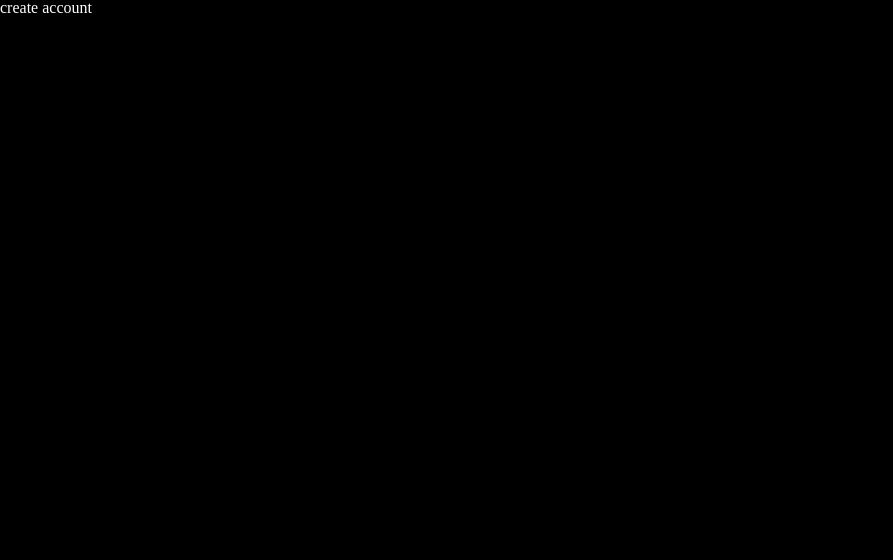
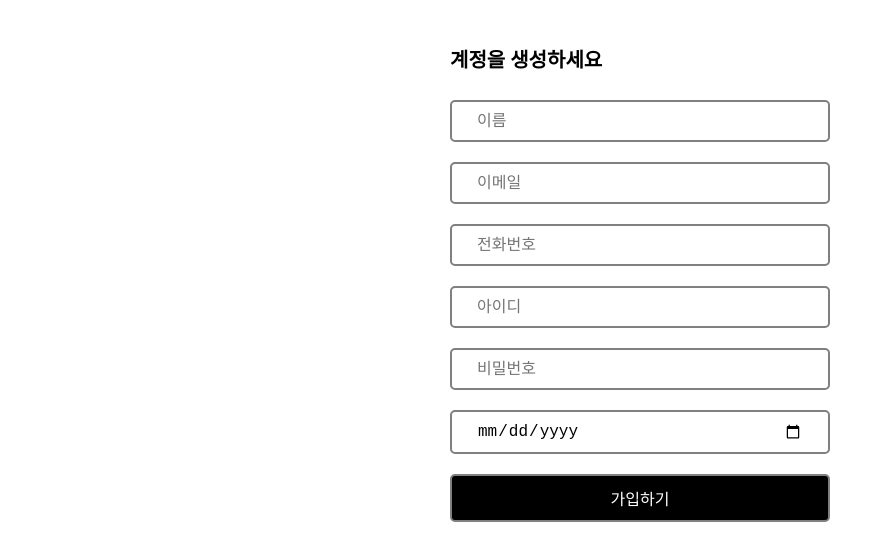
Before and after one commit to kimyiyoungg/workpulse, a React (Vite) app: page /create-account in a window 1280 px wide. Shown: the top 560 px of the page, without its empty margins (0-893 px from the left). Built offline with nearby package versions, Linux system fonts and the light colour scheme.

Commit message:
create-account 화면 구성

```diff
--- a/package.json
+++ b/package.json
@@ -10,6 +10,7 @@
     "preview": "vite preview"
   },
   "dependencies": {
+    "firebase": "^10.1.0",
     "react": "^19.0.0",
     "react-dom": "^19.0.0",
     "react-router-dom": "^6.14.2",
--- a/src/App.tsx
+++ b/src/App.tsx
@@ -6,6 +6,10 @@ import Login from "./routes/login";
 import CreateAccount from "./routes/create-account";
 import { createGlobalStyle } from "styled-components";
 import reset from "styled-reset";
+import { useEffect, useState } from "react";
+import LodingScreen from "./components/loding-screen";
+import { auth } from "./firebase";
+import styled from "styled-components";
 
 const router = createBrowserRouter([
   {
@@ -41,17 +45,31 @@ const GlobalStyles = createGlobalStyle`
     box-sizing:border-box;
   }
   body{
-    background-color: black;
-    color: white;
+    background-color: white;
+    color: black;
   }
 `;
 
+const Wrapper = styled.div`
+  height: 100vh;
+  display: flex;
+  justify-content: center;
+`;
+
 function App() {
+  const [isLoding, setLoding] = useState(true);
+  const init = async() => {
+    //firebase 로딩 : 로그인 여부와 유저가 누구인지 체크하는 동안
+    await auth.authStateReady(); //Firebase가 쿠키와 토큰을 읽고 백엔드와 소통해서 로그인 여부를 확인하는 동안 기다림
+    //setTimeout(() => setLoding(false), 2000)
+    setLoding(false);
+  }
+  useEffect(()=> {init()},[])
   return (
-    <>
+    <Wrapper>
       <GlobalStyles/>
-      <RouterProvider router = {router}/>
-    </>
+      {isLoding ?<LodingScreen/> : <RouterProvider router = {router}/> }
+    </Wrapper>
   );
 }
 
--- /dev/null
+++ b/src/components/loding-screen.tsx
@@ -0,0 +1,16 @@
+import { styled } from "styled-components"
+
+const Wrapper = styled.div`
+  heightL 100vh;
+  display: flex;
+  justify-content:center;
+  align-items:center;
+`;
+
+const Text = styled.span`
+  font-size:24px;
+`;
+
+export default function LodingScreen(){
+    return <Wrapper><Text>Loading...</Text></Wrapper>
+}
--- /dev/null
+++ b/src/firebase.tsx
@@ -0,0 +1,15 @@
+import { initializeApp } from "firebase/app";
+import { getAuth } from "firebase/auth/cordova";
+
+const firebaseConfig = {
+  apiKey: "AIzaSyDl5tTN-ykZG7OBLBxOJ4kea5hxL2sTHwI",
+  authDomain: "workpulse-bfb02.firebaseapp.com",
+  projectId: "workpulse-bfb02",
+  storageBucket: "workpulse-bfb02.firebasestorage.app",
+  messagingSenderId: "553371468358",
+  appId: "1:553371468358:web:395ff1f227f7bbe20ac047"
+};
+
+const app = initializeApp(firebaseConfig);
+
+export const auth = getAuth(app);
--- a/src/routes/create-account.tsx
+++ b/src/routes/create-account.tsx
@@ -1,3 +1,108 @@
+import { useState } from "react";
+import styled from "styled-components";
+
+const Wrapper = styled.div`
+  height: 100%;
+  display: flex;
+  flex-direction: column;
+  width: 420px;
+  padding:50px 20px;
+
+`;
+
+const Title = styled.h1`
+  font-size: 20px;
+  font-weight: 900;
+`;
+
+const Form = styled.form`
+  margin-top: 30px;
+  display: flex;
+  flex-direction: column;
+  gap: 20px;
+  width: 100%;
+`;
+
+const Input = styled.input`
+  padding: 10px 25px;
+  border-radius: 5px;
+  border: solid gray;
+  border-width: 2px 2px 2px 2px ;
+  width: 100%;
+  font-size:16px;
+  &[type="submit"]{
+    background-color:black;
+    color: white;
+    cursor: pointer;
+    font-size:16px;
+    &:hover{
+      opacity: 0.8
+    }
+    }
+`;
+
+const Error = styled.span`
+  font-weight:600;
+  color:tomato;
+`;
+
 export default function CreateAccount(){
-    return <h1>create account</h1>;
+    const [isLoding, setLoding] = useState(false);
+    const [userName, setUserName] = useState("");
+    const [userEmail, setUserEmail] = useState("");
+    const [userPhone, setUserPhone] = useState("");
+    const [userId, setUserId] = useState("");
+    const [userPassword, setUserPassword] = useState("");
+    const [userBirth, setUserBirth] = useState("");
+    const [error, setError] = useState("");
+    const onChange = (e : React.ChangeEvent<HTMLInputElement>) => {
+        const {
+            target: {name, value},
+        } = e;
+        if(name === "userName"){
+            setUserName(value);
+        }else if(name === "userEmail"){
+            setUserEmail(value);
+        }else if(name === "userPhone"){
+            setUserPhone(value);
+        }else if(name === "userId"){
+            setUserId(value);
+        }else if (name === "userPassword"){
+            setUserPassword(value);
+        }else if(name === "userBirth"){
+            setUserBirth(value);
+        }
+    };
+
+    const onSubmit = (e: React.FormEvent<HTMLFormElement>) => {
+        e.preventDefault();
+
+        try {
+        // 계정 만들기
+        // 사용자 프로필의 이름 지정
+        // 홈페이지로 리디렉션
+        } catch (e) {
+         // setError
+        } finally{
+            setLoding(false);
+        }
+
+
+        console.log(userName, userEmail, userPhone, userId, userPassword, userBirth);
+    };
+
+    return (
+    <Wrapper>
+        <Title> 계정을 생성하세요 </Title>
+        <Form onSubmit={onSubmit}>
+            <Input onChange={onChange} name="userName" value={userName} placeholder="이름" type="text" required/>
+            <Input onChange={onChange} name="userEmail" value={userEmail} placeholder="이메일" type="email" required/>
+            <Input onChange={onChange} name="userPhone" value={userPhone}  placeholder="전화번호" type="phone" required/>
+            <Input onChange={onChange} name="userId" value={userId} placeholder="아이디" type="text" required/>
+            <Input onChange={onChange} name="userPassword" value={userPassword} placeholder="비밀번호" type="password" required/>
+            <Input onChange={onChange} name="userBirth" value={userBirth} placeholder="생년월일" type="date" required/>
+            <Input type="submit" value={isLoding ? "Loading..." : "가입하기"} />
+        </Form>
+        {error !== "" ? <Error>{error}</Error> : null}
+    </Wrapper>);
 }
```
Also changed, not shown: 1 other file (tests, documents, lock files or other folders).
